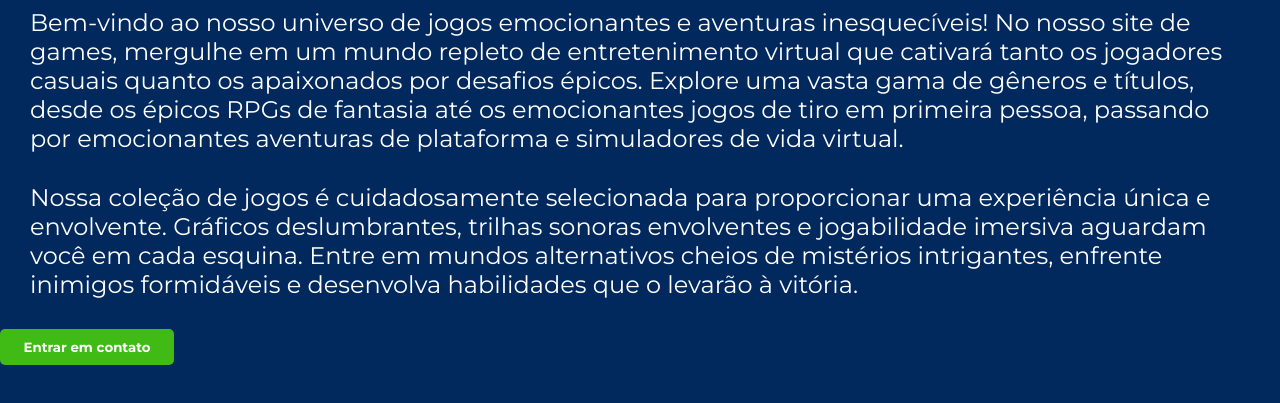
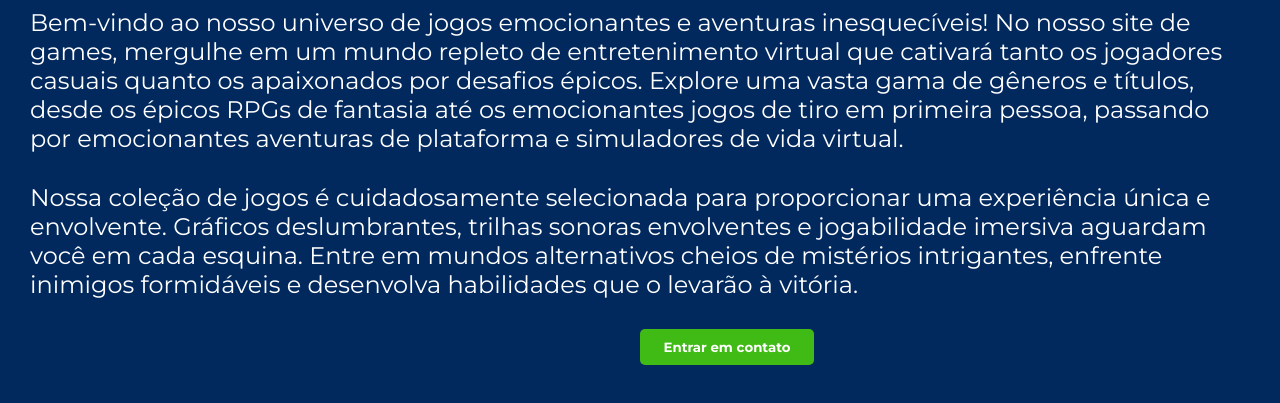
Before and after one commit to FelipeNzp/Projeto-site-games, a plain HTML site: page index.html in a window 1280 px wide. Shown: the part 603-1006 px from the top of the page. Before the commit the page ends 968 px from the top, so only its background shows below. Drawn offline with Linux system fonts and the light colour scheme.

Commit message:
Centralização do botão de contato

```diff
--- a/Estily.css
+++ b/Estily.css
@@ -64,7 +64,9 @@ button {
     font-weight: bold;
     width: 174px;
     cursor: pointer;
-    color: #ffffff
+    color: #ffffff;
+    margin-left: 50%;
+    margin-bottom:50px;
 }
 
 button:Hover {
```
